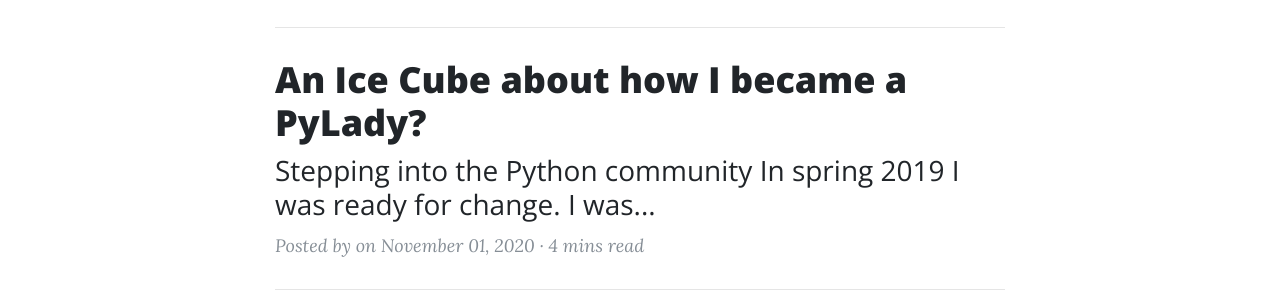
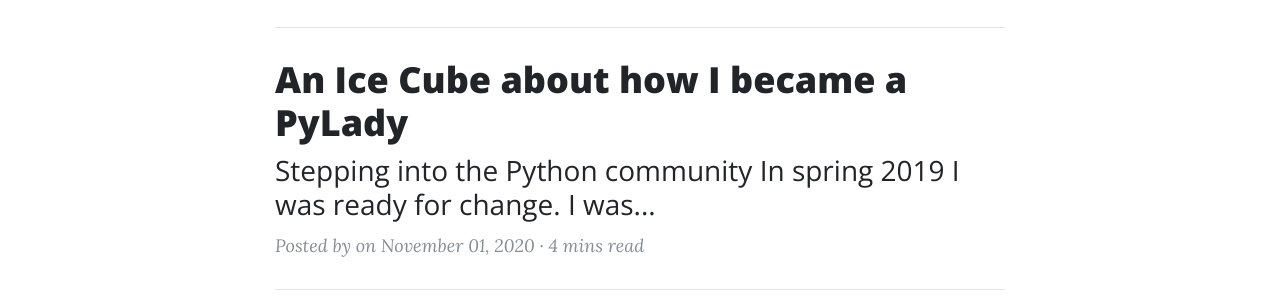
Before and after one commit to christinewinter/mypage.github.io, a Jekyll site: the page index.html, which Jekyll copies as it is, in a window 1280 px wide. Shown: the part 840-1140 px from the top of the page. Built offline with Jekyll 4.4.1, drawn with Linux system fonts in a browser that asks for light colours.

Commit message:
remove ?

```diff
--- a/ice_cubes/_posts/2020-11-01-becoming-a-pylady.html
+++ b/ice_cubes/_posts/2020-11-01-becoming-a-pylady.html
@@ -1,6 +1,6 @@
 ---
 layout: post
-title:  "An Ice Cube about how I became a PyLady?"
+title:  "An Ice Cube about how I became a PyLady"
 date:   2020-11-01 18:00:00 +0200
 background: '/images/frost.jpg'
 categories: posts inspiration pyladies
--- a/index.html
+++ b/index.html
@@ -111,7 +111,7 @@
 
         <article class="post-preview">
           <a href="/posts/inspiration/pyladies/2020/11/01/becoming-a-pylady.html">
-            <h2 class="post-title">An Ice Cube about how I became a PyLady?</h2>
+            <h2 class="post-title">An Ice Cube about how I became a PyLady</h2>
 
             <h3 class="post-subtitle">Stepping into the Python community In spring 2019 I was ready for change. I was...</h3>
 
--- a/posts/index.html
+++ b/posts/index.html
@@ -99,7 +99,7 @@
 
 <article class="post-preview">
   <a href="/posts/inspiration/pyladies/2020/11/01/becoming-a-pylady.html">
-    <h2 class="post-title">An Ice Cube about how I became a PyLady?</h2>
+    <h2 class="post-title">An Ice Cube about how I became a PyLady</h2>
 
     <h3 class="post-subtitle">Stepping into the Python community In spring 2019 I was ready for change. I was...</h3>
 
--- a/posts/inspiration/mindset/2020/10/20/inspiration-slowmultitasking.html
+++ b/posts/inspiration/mindset/2020/10/20/inspiration-slowmultitasking.html
@@ -133,7 +133,7 @@
               Post</span></a>
 
 
-          <a class="btn btn-primary float-right" href="/posts/inspiration/pyladies/2020/11/01/becoming-a-pylady.html" data-toggle="tooltip" data-placement="top" title="An Ice Cube about how I became a PyLady?">Next<span class="d-none d-md-inline">
+          <a class="btn btn-primary float-right" href="/posts/inspiration/pyladies/2020/11/01/becoming-a-pylady.html" data-toggle="tooltip" data-placement="top" title="An Ice Cube about how I became a PyLady">Next<span class="d-none d-md-inline">
               Post</span> &rarr;</a>
 
 
--- a/posts/inspiration/pyconse/2020/11/15/organize-conference.html
+++ b/posts/inspiration/pyconse/2020/11/15/organize-conference.html
@@ -232,7 +232,7 @@
         <div class="clearfix">
 
 
-          <a class="btn btn-primary float-left" href="/posts/inspiration/pyladies/2020/11/01/becoming-a-pylady.html" data-toggle="tooltip" data-placement="top" title="An Ice Cube about how I became a PyLady?">&larr; Previous<span class="d-none d-md-inline">
+          <a class="btn btn-primary float-left" href="/posts/inspiration/pyladies/2020/11/01/becoming-a-pylady.html" data-toggle="tooltip" data-placement="top" title="An Ice Cube about how I became a PyLady">&larr; Previous<span class="d-none d-md-inline">
               Post</span></a>
 
 
--- a/posts/inspiration/pyladies/2020/11/01/becoming-a-pylady.html
+++ b/posts/inspiration/pyladies/2020/11/01/becoming-a-pylady.html
@@ -8,7 +8,7 @@
   <meta name="viewport" content="width=device-width, initial-scale=1, shrink-to-fit=no">
 
   <title>
-    An Ice Cube about how I became a PyLady? - Ice Cubes
+    An Ice Cube about how I became a PyLady - Ice Cubes
 
   </title>
 
@@ -67,7 +67,7 @@
       <div class="row">
         <div class="col-lg-8 col-md-10 mx-auto">
           <div class="post-heading">
-            <h1>An Ice Cube about how I became a PyLady?</h1>
+            <h1>An Ice Cube about how I became a PyLady</h1>
 
             <span class="meta">Posted by
               <a href="#"></a>
```
Also changed, not shown: feed.xml (+2 -2 lines).
